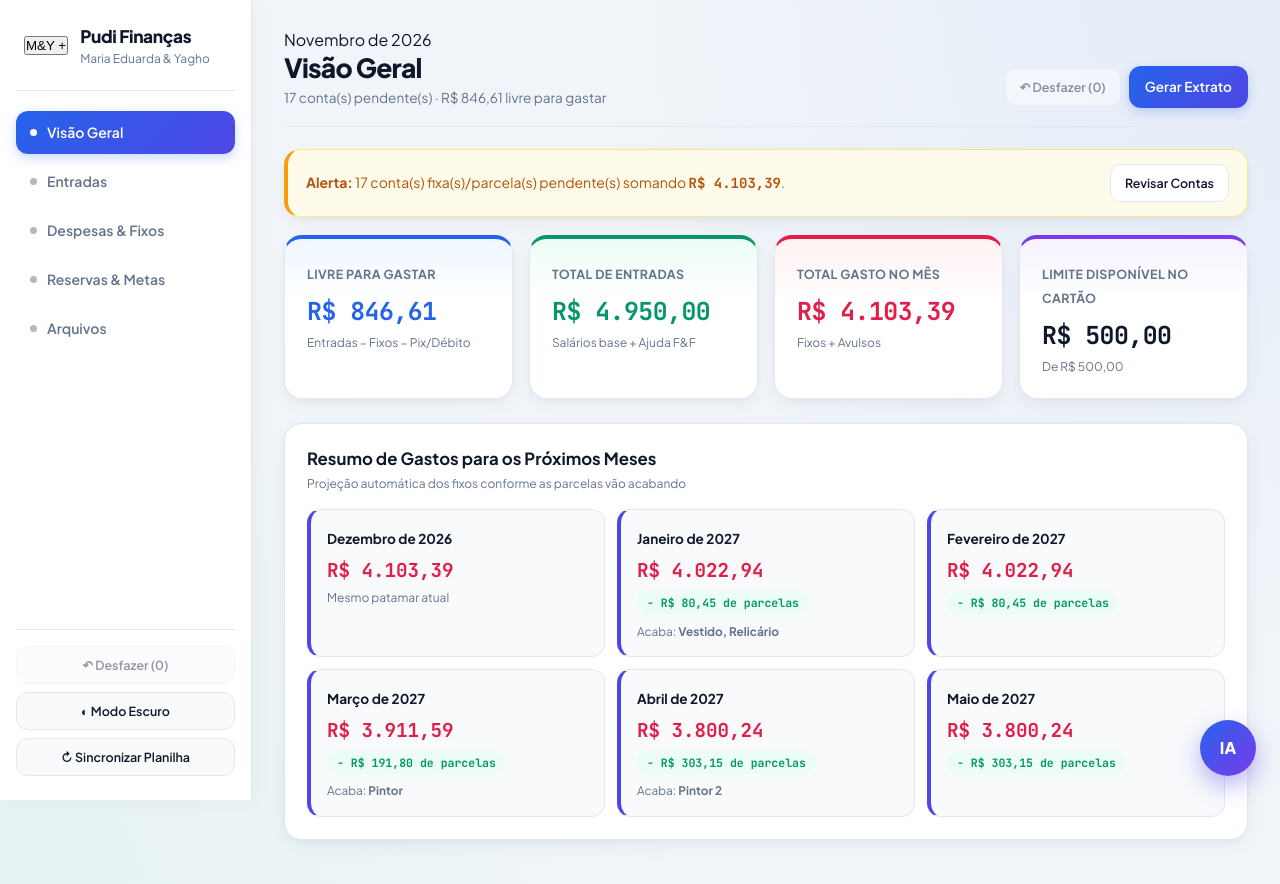
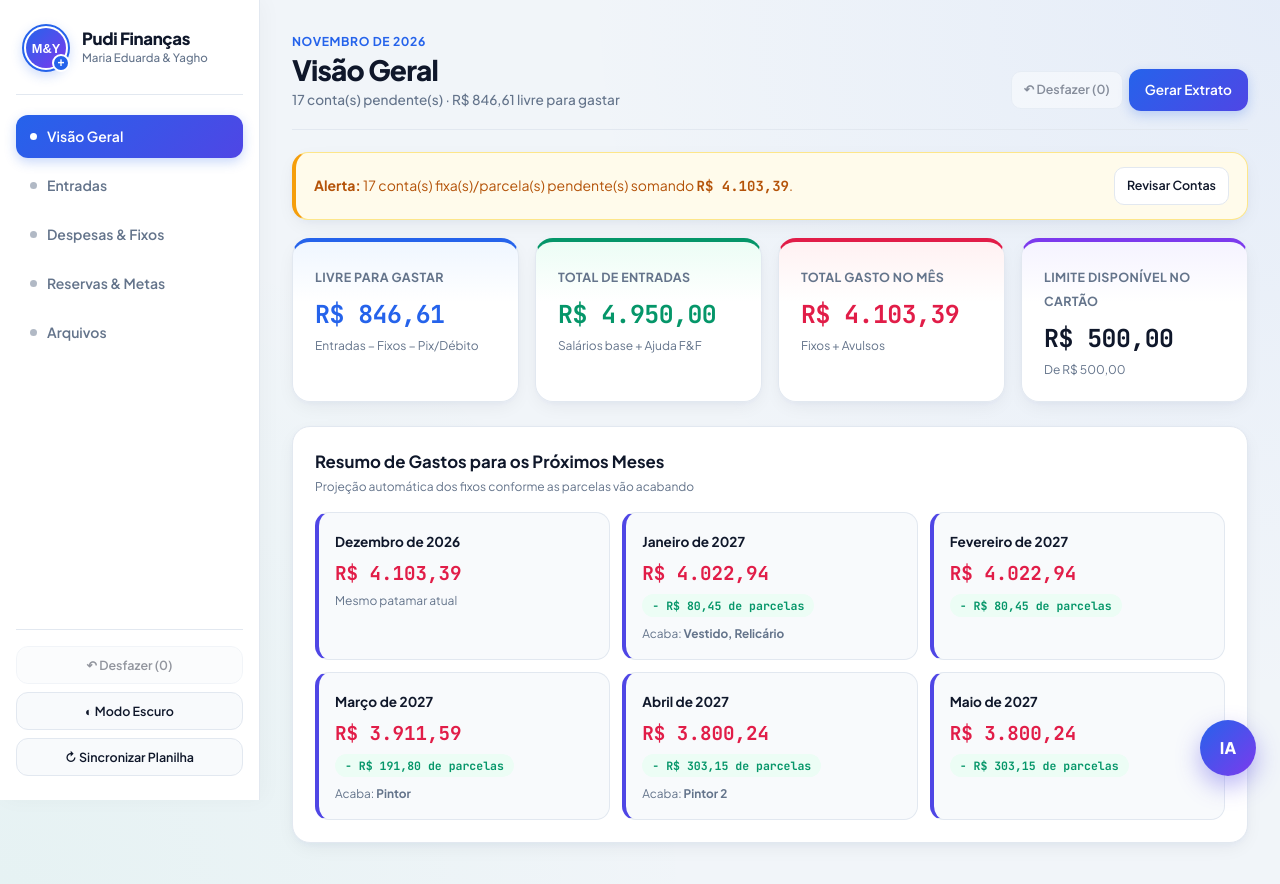
Before and after one commit to m-ospedal/nosso-caixa, a plain HTML site: page index.html in a window 1280 px wide. Drawn offline with Linux system fonts and the light colour scheme; no server answers.

Commit message:
style.css

```diff
--- a/style.css
+++ b/style.css
@@ -74,6 +74,69 @@ body {
 .mt-20 { margin-top: 20px; }
 .mt-24 { margin-top: 24px; }
 
+/* Avatar / Foto do Casal */
+.avatar-trigger {
+  position: relative;
+  width: 48px;
+  height: 48px;
+  border-radius: 999px;
+  border: 2px solid var(--blue);
+  padding: 2px;
+  background: var(--surface);
+  cursor: pointer;
+  flex-shrink: 0;
+  display: flex;
+  align-items: center;
+  justify-content: center;
+  box-shadow: 0 4px 12px rgba(37, 99, 235, 0.22);
+  transition: transform 0.15s ease;
+}
+
+.avatar-trigger:hover { transform: scale(1.05); }
+
+.avatar-sm {
+  width: 38px;
+  height: 38px;
+}
+
+.avatar-img {
+  width: 100%;
+  height: 100%;
+  border-radius: 999px;
+  object-fit: cover;
+  display: block;
+}
+
+.avatar-fallback {
+  width: 100%;
+  height: 100%;
+  border-radius: 999px;
+  background: linear-gradient(135deg, var(--blue), var(--purple));
+  color: #fff;
+  font-weight: 800;
+  font-size: 0.8rem;
+  display: flex;
+  align-items: center;
+  justify-content: center;
+}
+
+.avatar-badge {
+  position: absolute;
+  bottom: -2px;
+  right: -2px;
+  width: 18px;
+  height: 18px;
+  border-radius: 999px;
+  background: var(--blue);
+  color: #fff;
+  font-size: 0.75rem;
+  font-weight: 800;
+  display: flex;
+  align-items: center;
+  justify-content: center;
+  border: 2px solid var(--surface);
+}
+
 /* Layout Shell & Sidebar Lateral */
 .app-shell { display: flex; min-height: 100vh; }
 .sidebar { display: none; }
@@ -83,17 +146,24 @@ body {
   position: sticky;
   top: 0;
   z-index: 20;
-  height: 56px;
-  padding: 0 16px;
+  height: 60px;
+  padding: 0 14px;
   background: var(--surface);
   border-bottom: 1px solid var(--border);
   display: flex;
   align-items: center;
   justify-content: space-between;
+  gap: 8px;
 }
 
-.brand-title { font-weight: 800; font-size: 1.08rem; letter-spacing: -0.02em; display: block; }
-.brand-sub { font-size: 0.75rem; color: var(--muted); display: block; }
+.mobile-brand-group {
+  display: flex;
+  align-items: center;
+  gap: 10px;
+}
+
+.brand-title { font-weight: 800; font-size: 1.05rem; letter-spacing: -0.02em; display: block; line-height: 1.2; }
+.brand-sub { font-size: 0.72rem; color: var(--muted); display: block; font-weight: 500; }
 
 .main-content {
   max-width: 1120px;
@@ -101,7 +171,7 @@ body {
   padding: 24px 18px;
 }
 
-/* Cabeçalho Moderno */
+/* Cabeçalho Moderno (Foco no Mês) */
 .page-header-modern {
   display: flex;
   justify-content: space-between;
@@ -113,30 +183,28 @@ body {
   border-bottom: 1px solid var(--border);
 }
 
-.month-pill {
+.couple-tag {
   display: inline-block;
-  padding: 5px 14px;
-  border-radius: 999px;
-  background: linear-gradient(135deg, var(--blue), var(--indigo));
-  color: #ffffff;
-  font-size: 0.75rem;
+  font-size: 0.76rem;
   font-weight: 700;
-  letter-spacing: 0.03em;
-  margin-bottom: 8px;
-  box-shadow: 0 4px 10px rgba(37, 99, 235, 0.25);
+  color: var(--blue);
+  text-transform: uppercase;
+  letter-spacing: 0.05em;
+  margin-bottom: 4px;
 }
 
 .header-main-title {
-  font-size: 1.65rem;
+  font-size: 1.75rem;
   font-weight: 800;
   letter-spacing: -0.03em;
-  line-height: 1.2;
+  line-height: 1.15;
 }
 
 .header-subtitle {
   font-size: 0.85rem;
   color: var(--muted);
   margin-top: 4px;
+  font-weight: 500;
 }
 
 .tab-panel { display: none; }
@@ -297,7 +365,7 @@ input:focus, select:focus { outline: 2px solid rgba(37, 99, 235, 0.25); border-c
 
 .btn-outline {
   min-height: 38px;
-  padding: 6px 14px;
+  padding: 6px 12px;
   border: 1px solid var(--border);
   border-radius: 10px;
   background: var(--surface);
@@ -345,7 +413,7 @@ input:focus, select:focus { outline: 2px solid rgba(37, 99, 235, 0.25); border-c
 }
 
 .btn-delete:hover { background: var(--red-soft); color: var(--red); }
-.btn-row { display: flex; gap: 8px; align-items: center; }
+.btn-row { display: flex; gap: 6px; align-items: center; }
 .divider { border-top: 1px solid var(--border); margin: 18px 0 14px; }
 
 .list-stack { display: flex; flex-direction: column; }
@@ -506,7 +574,7 @@ input:focus, select:focus { outline: 2px solid rgba(37, 99, 235, 0.25); border-c
   .sidebar {
     display: flex;
     flex-direction: column;
-    width: 252px;
+    width: 260px;
     flex-shrink: 0;
     background: var(--surface);
     border-right: 1px solid var(--border);
@@ -521,22 +589,8 @@ input:focus, select:focus { outline: 2px solid rgba(37, 99, 235, 0.25); border-c
     display: flex;
     align-items: center;
     gap: 12px;
-    padding: 0 8px 22px;
+    padding: 0 6px 22px;
     border-bottom: 1px solid var(--border);
-  }
-
-  .brand-icon {
-    width: 40px;
-    height: 40px;
-    border-radius: 12px;
-    background: linear-gradient(135deg, var(--blue), var(--purple));
-    color: #fff;
-    font-weight: 800;
-    font-size: 0.92rem;
-    display: flex;
-    align-items: center;
-    justify-content: center;
-    box-shadow: 0 4px 12px rgba(79, 70, 229, 0.28);
   }
 
   .side-nav {
```
